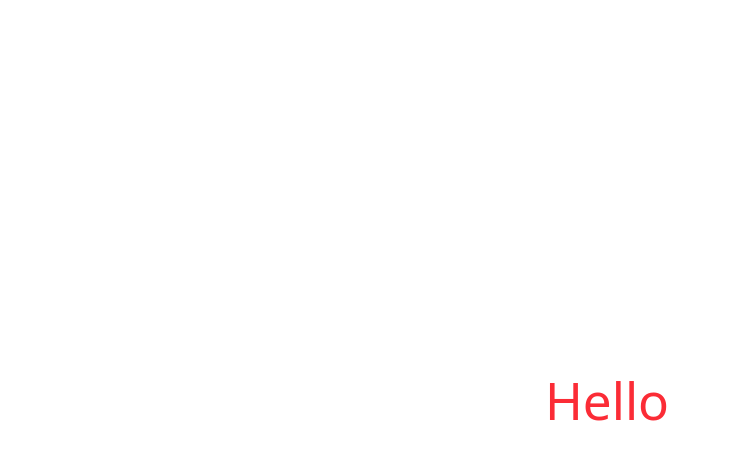
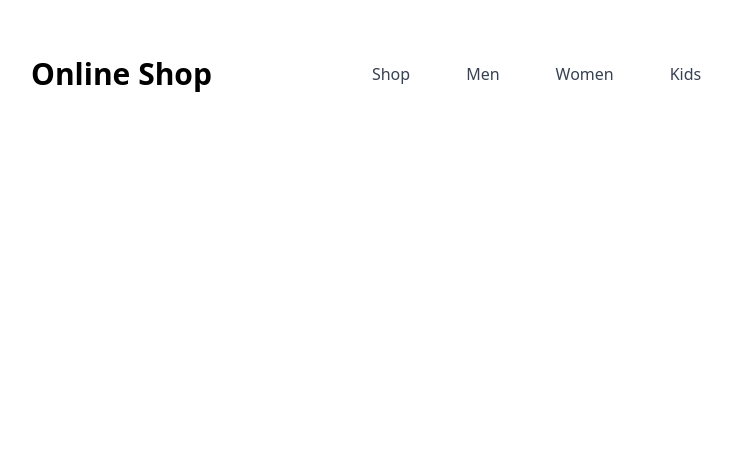
Before and after one commit to AbderaoufSouissi/Ecommerce-Website, a React (Vite) app in the folder ecomm-client/: page / in a window 1280 px wide. Shown: the top 460 px of the page, without its empty margins (33-765 px from the left). Built offline with nearby package versions, Linux system fonts and the light colour scheme.

Commit message:
frontend: add Navigation component with initial styling

```diff
--- a/ecomm-client/src/App.tsx
+++ b/ecomm-client/src/App.tsx
@@ -1,9 +1,10 @@
 import "./App.css";
+import Navigation from "./components/Navigation/Navigation";
 
 function App() {
   return (
     <div className="App">
-      <h1 className="text-red-500">Hello</h1>
+      <Navigation />
     </div>
   );
 }
--- /dev/null
+++ b/ecomm-client/src/components/Navigation/Navigation.tsx
@@ -0,0 +1,33 @@
+const Navigation = () => {
+  return (
+    <nav className="flex items-center py-6 px-8 justify-between gap-40">
+      <div className="flex items-center gap-6">
+        {/* LOGO */}
+        <a href="/" className="text-3xl text-black gap-8 font-bold">Online Shop</a>
+
+      </div>
+
+      <div className="flex-wrap items-center gap-10 flex-1">
+        {/* NAV ITEMS */}
+        <ul className="flex gap-14 text-gray-700 hover:text-black">
+
+          <li><a href="/" >Shop</a></li>
+          <li><a href="/mens" >Men</a></li>
+          <li><a href="/womens">Women</a></li>
+          <li><a href="/kids">Kids</a></li>
+
+        </ul>
+      </div>
+      <div>
+        {/* SEARCH BAR */}
+      </div>
+
+
+      <div>
+        {/* ACTION ITEMS icons */}
+      </div>
+    </nav>
+  );
+};
+
+export default Navigation;
--- a/ecomm-client/src/index.css
+++ b/ecomm-client/src/index.css
@@ -2,69 +2,8 @@
 
 :root {
   font-family: system-ui, Avenir, Helvetica, Arial, sans-serif;
-  line-height: 1.5;
-  font-weight: 400;
-
-  color-scheme: light dark;
-  color: rgba(255, 255, 255, 0.87);
-  background-color: #242424;
-
   font-synthesis: none;
   text-rendering: optimizeLegibility;
   -webkit-font-smoothing: antialiased;
   -moz-osx-font-smoothing: grayscale;
 }
-
-a {
-  font-weight: 500;
-  color: #646cff;
-  text-decoration: inherit;
-}
-a:hover {
-  color: #535bf2;
-}
-
-body {
-  margin: 0;
-  display: flex;
-  place-items: center;
-  min-width: 320px;
-  min-height: 100vh;
-}
-
-h1 {
-  font-size: 3.2em;
-  line-height: 1.1;
-}
-
-button {
-  border-radius: 8px;
-  border: 1px solid transparent;
-  padding: 0.6em 1.2em;
-  font-size: 1em;
-  font-weight: 500;
-  font-family: inherit;
-  background-color: #1a1a1a;
-  cursor: pointer;
-  transition: border-color 0.25s;
-}
-button:hover {
-  border-color: #646cff;
-}
-button:focus,
-button:focus-visible {
-  outline: 4px auto -webkit-focus-ring-color;
-}
-
-@media (prefers-color-scheme: light) {
-  :root {
-    color: #213547;
-    background-color: #ffffff;
-  }
-  a:hover {
-    color: #747bff;
-  }
-  button {
-    background-color: #f9f9f9;
-  }
-}
```
Also changed, not shown: ecomm-client/src/components/Navigation/Navigation.css (added).
